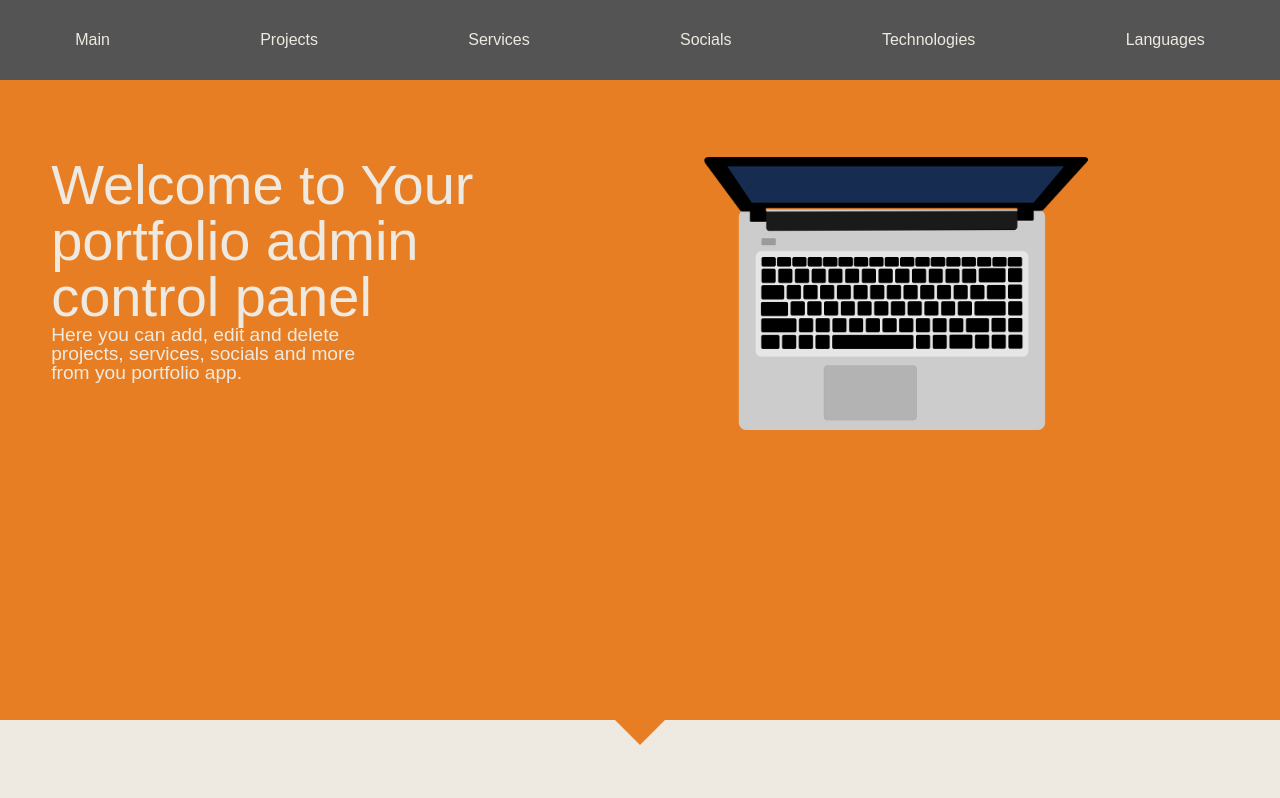
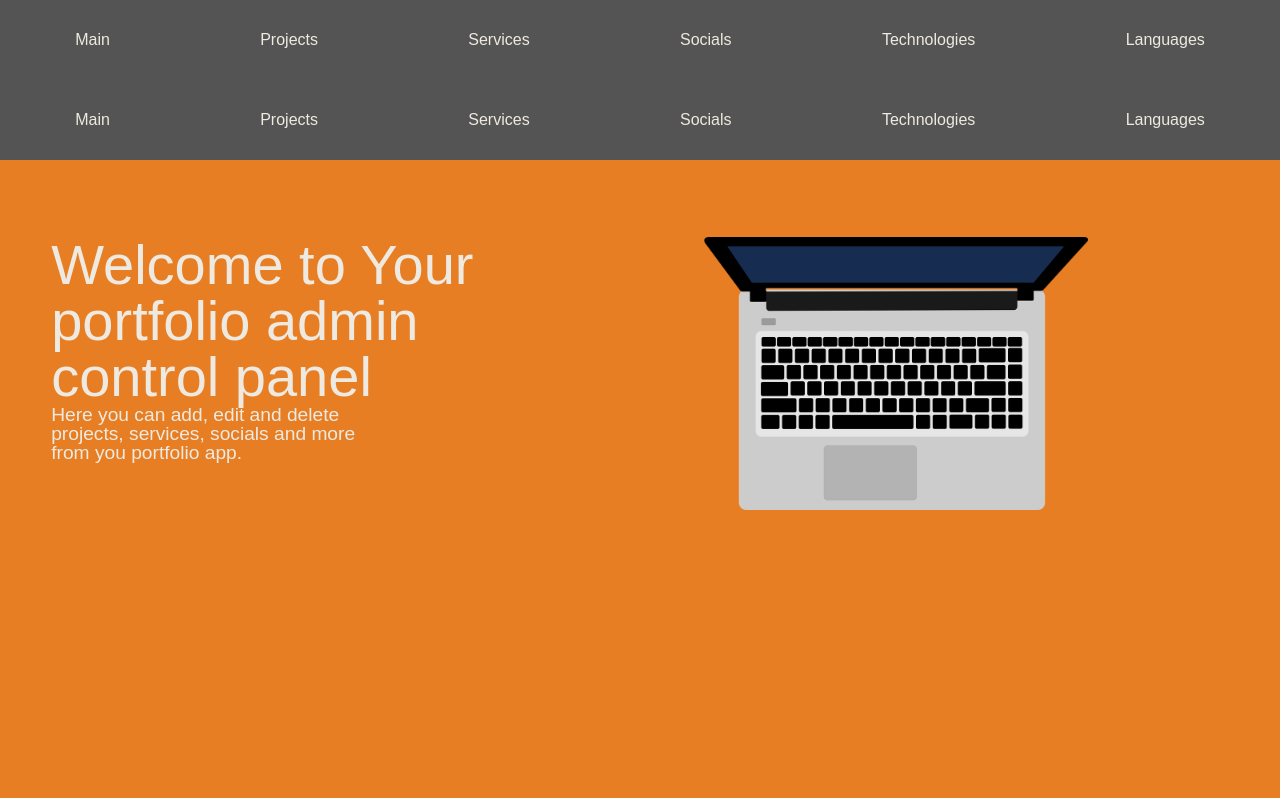
Before and after one commit to mhmdtshref/portfolio, an Angular app in the folder admin/: page / in a window 1280 px wide. Shown: the top 798 px of the page. Built offline with nearby package versions, Linux system fonts and the light colour scheme; a web font is replaced by a local one.

Commit message:
Add navbar to be implemented in all pages #115

```diff
--- a/admin/src/app/app.component.html
+++ b/admin/src/app/app.component.html
@@ -1,2 +1,2 @@
-<app-main></app-main>
+<app-navbar></app-navbar>
 <router-outlet></router-outlet>
```
